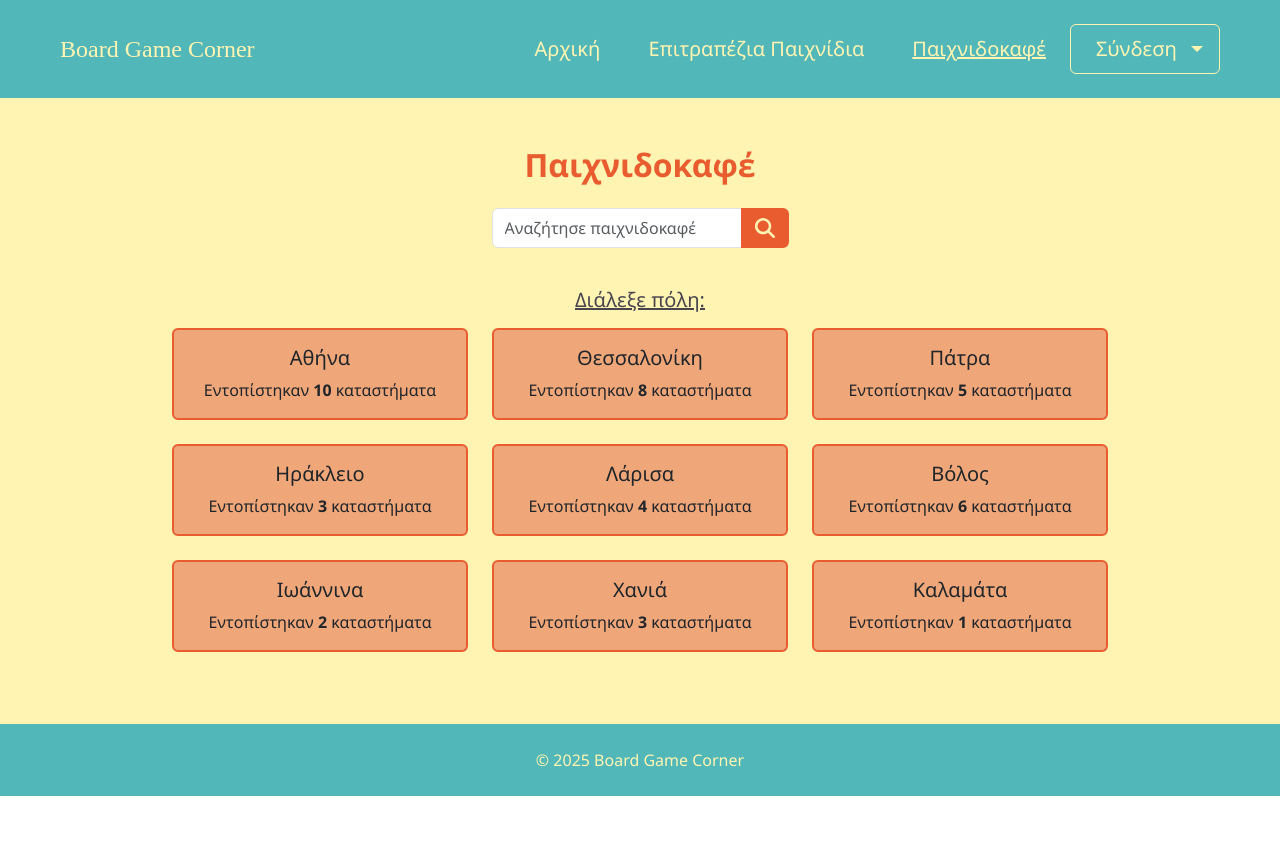
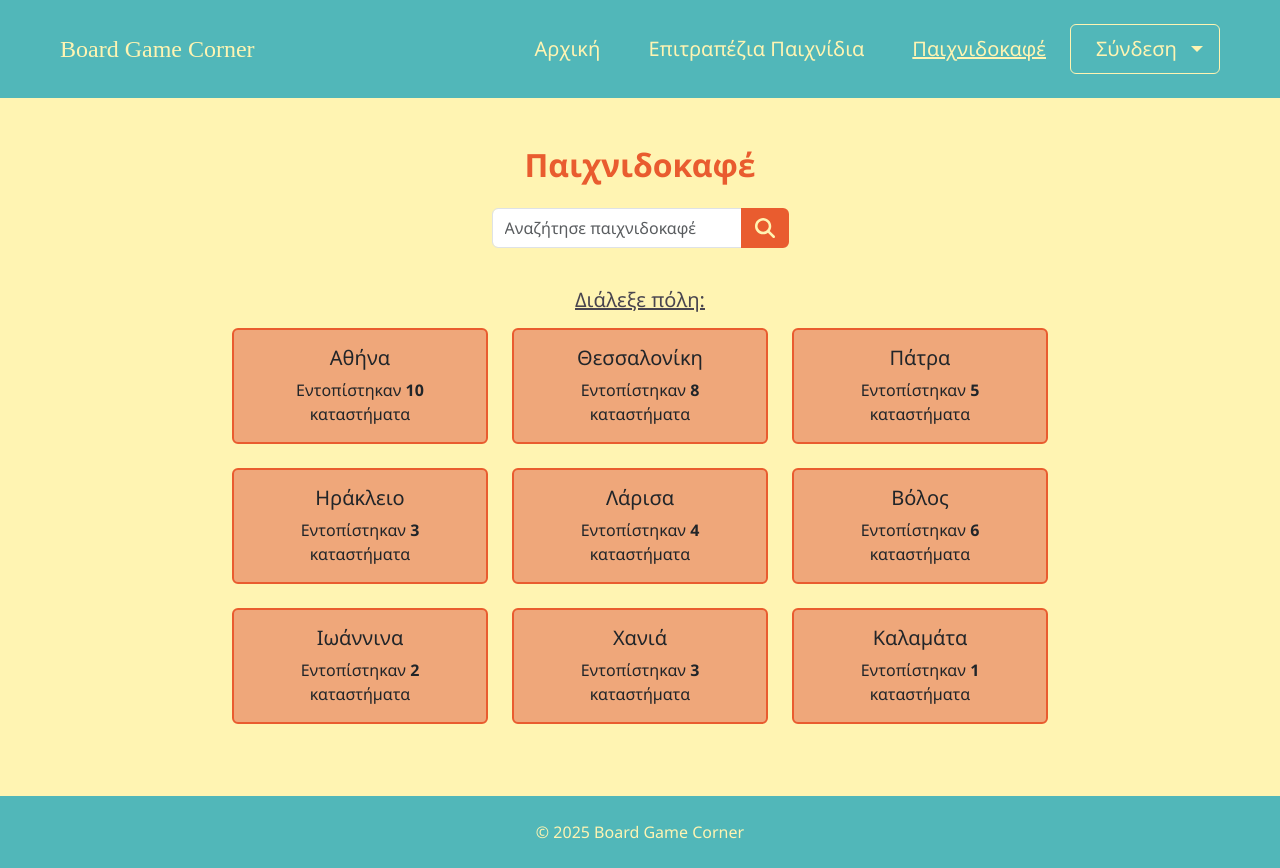
Before and after one commit to stellavl/board-game-corner, a React (Create React App) app in the folder frontend/: page /boardgamecafes in a window 1280 px wide. Before the commit the page ends 800 px from the top, so only its background shows below. Built offline with nearby package versions, Linux system fonts and the light colour scheme; the HTML template or start-up script is replaced by a standard one.

Commit message:
filter out current city from city cards

```diff
--- a/frontend/src/components/common/CitiesCards.jsx
+++ b/frontend/src/components/common/CitiesCards.jsx
@@ -4,8 +4,9 @@ import { useNavigate } from 'react-router-dom';
 import boardGameCities from '../../data/boardGameCities.js';
 import { transliterate as transliterateGreekToEnglish } from 'transliteration';
 
-const CitiesCards = ({text="Διάλεξε πόλη:"}) => {
+const CitiesCards = ({ text = "Διάλεξε πόλη:", currentCity }) => {
    const navigate = useNavigate();
+   const filteredCities = boardGameCities.filter(c => c.city !== currentCity);
 
     const cardStyle = {
         backgroundColor: 'var(--color-soft-orange)',
@@ -27,16 +28,13 @@ return (
         <>
             <Row className='mt-4'>
                 <Col>
-            <h5
-                className='text-center text-decoration-underline'
-                style={{ color: 'var(--color-gray-purple)'
-                }}>
+                    <h5 className='text-center text-decoration-underline' style={{ color: 'var(--color-gray-purple)' }}>
                         {text}
                     </h5>
                 </Col>
             </Row>
-        <Row className='mt-2' >
-        {boardGameCities.map((cafe, index) => (
+            <Row className='mt-2 mx-5'>
+                {filteredCities.map((cafe, index) => (
                     <Col key={`${cafe.city}-${index}`} md={4} xs={6} className='mb-4'>
                         <Card
                             style={cardStyle}
@@ -52,7 +50,8 @@ return (
                         >
                             <Card.Body className="text-center">
                                 <Card.Title>{cafe.city}</Card.Title>
-                        <Card.Text>Εντοπίστηκαν <strong>{cafe.cafes}</strong> καταστήματα</Card.Text>                            </Card.Body>
+                                <Card.Text>Εντοπίστηκαν <strong>{cafe.cafes}</strong> καταστήματα</Card.Text>
+                            </Card.Body>
                         </Card>
                     </Col>
                 ))}
```
Lines whose indentation alone changed are shown as unchanged.
